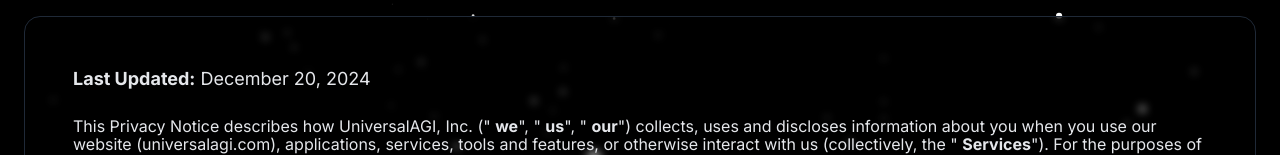
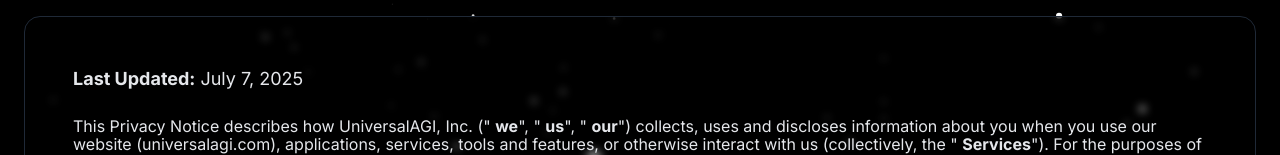
Before and after one commit to krisselberg/uagi-website-personal, a Next.js app: page /privacy-policy in a window 1280 px wide. Shown: the part 380-535 px from the top of the page. Built offline with nearby package versions, Linux system fonts and the light colour scheme.

Commit message:
fix: update last updated date in privacy policy
- Change the "Last Updated" date from December 20, 2024, to July 7, 2025, for accuracy and relevance.
- Ensure the privacy policy content remains up-to-date for users.

```diff
--- a/src/app/privacy-policy/page.tsx
+++ b/src/app/privacy-policy/page.tsx
@@ -32,7 +32,7 @@
           <FadeInSection>
             <Card className="group rounded-2xl border border-gray-800 hover:border-gray-700 backdrop-blur-sm bg-black/40 transition-all duration-500 p-8 md:p-12 mx-auto overflow-hidden">
                              <div className="prose prose-invert prose-lg max-w-none text-gray-200">
-            <p className="text-lg mb-6"><strong>Last Updated:</strong> December 20, 2024</p>
+            <p className="text-lg mb-6"><strong>Last Updated:</strong> July 7, 2025</p>
 
           <p>This Privacy Notice describes how UniversalAGI, Inc. (" <strong>we</strong>", " <strong>us</strong>", " <strong>our</strong>") collects, uses and discloses information about you when you use our website (universalagi.com), applications, services, tools and features, or otherwise interact with us (collectively, the " <strong>Services</strong>"). For the purposes of this Privacy Notice, " <strong>you</strong>" and " <strong>your</strong>" means you as the user of the Services. Please note that this Privacy Notice does not apply to information that our customers upload to or otherwise process using our Services. To learn more about how such information is collected, used, and disclosed, please contact the relevant UniversalAGI customer.</p>
 
```
